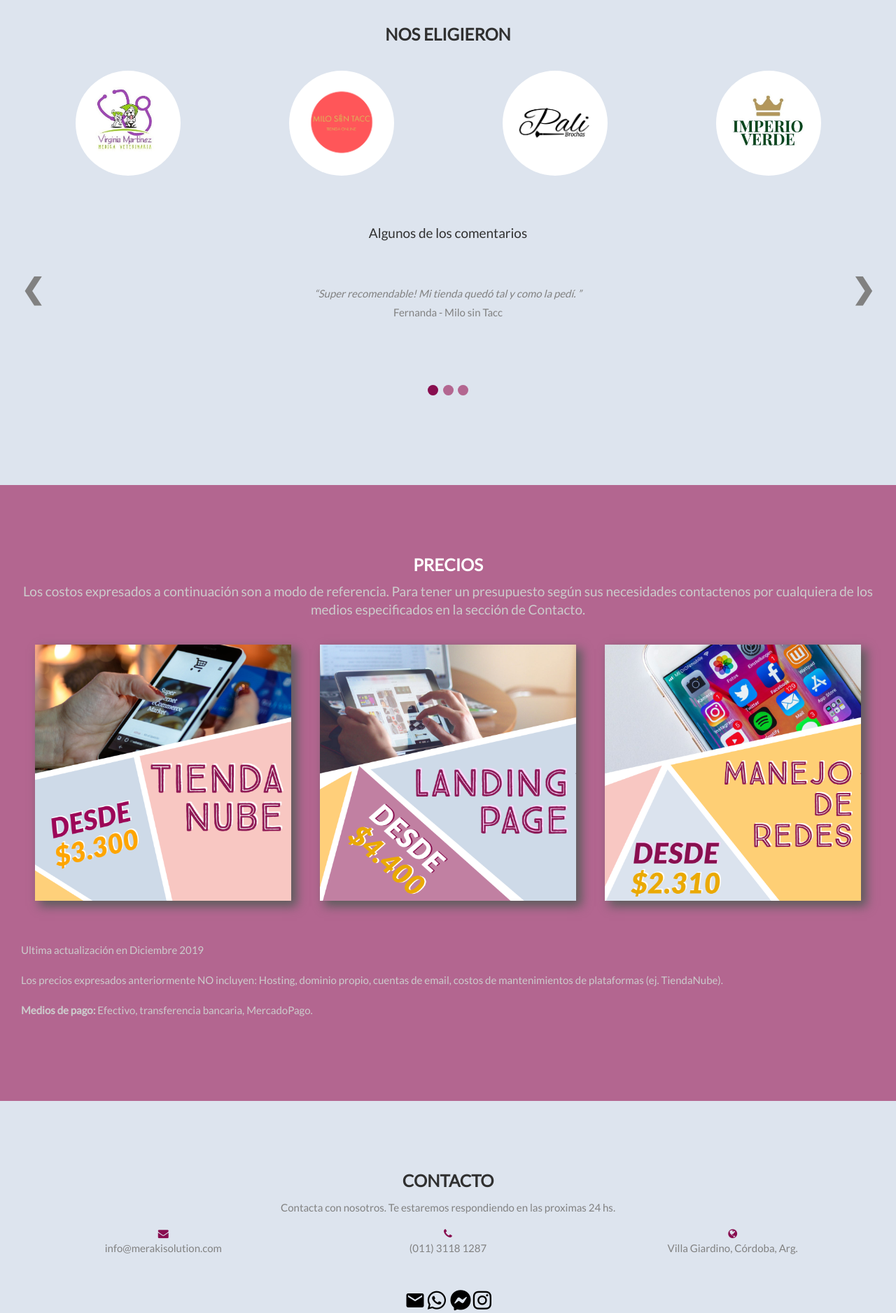
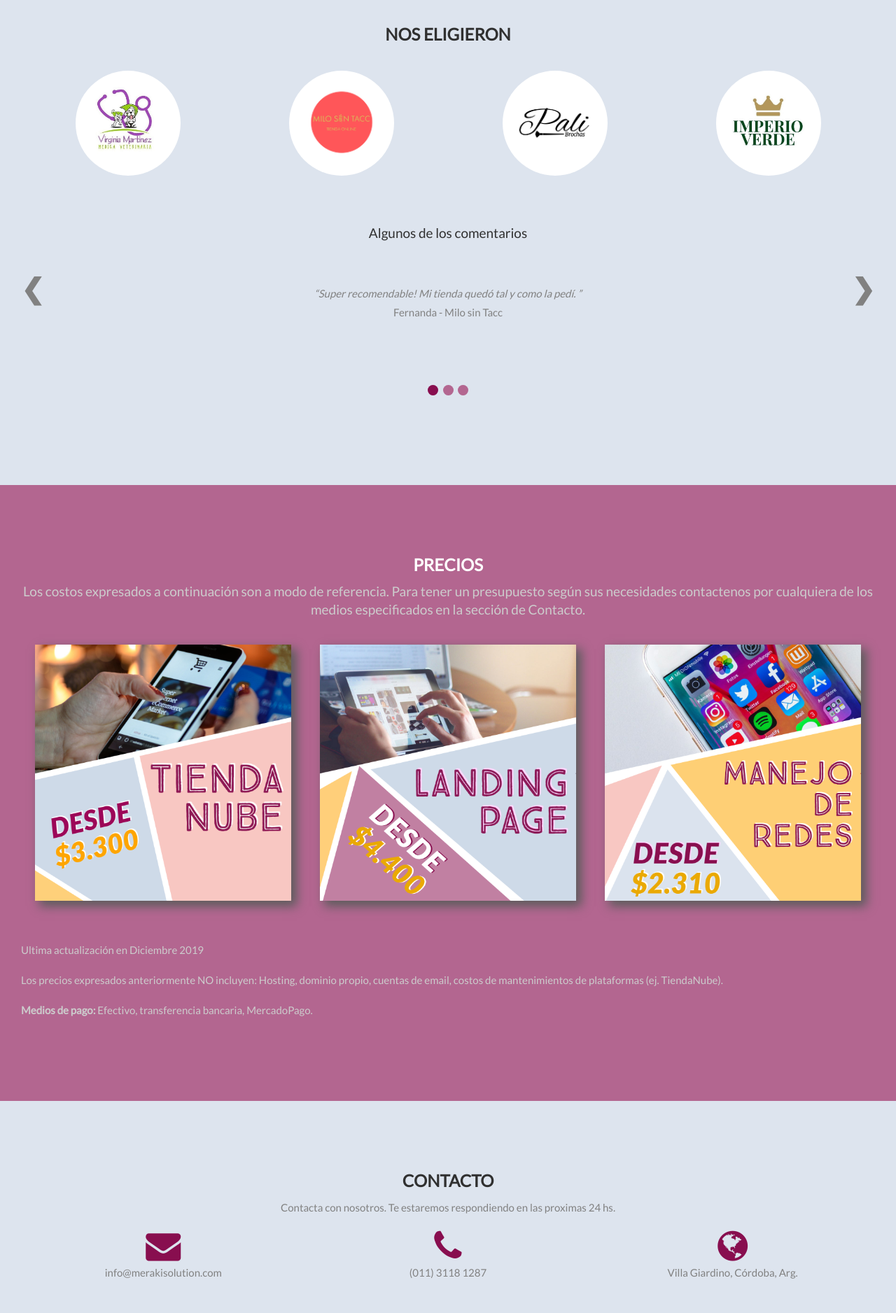
Before and after one commit to ErikaZimmer/LandingPage03, a PHP site: page / in a window 1280 px wide. Shown: the part 3048-4924 px from the top of the page at 70% size. Run offline with PHP 8.4, Linux system fonts and the light colour scheme; some libraries are stand-ins or nearby versions.

Commit message:
Update style.css

```diff
--- a/style.css
+++ b/style.css
@@ -145,6 +145,11 @@ q {font-style: italic;}/* Add an italic font style to all quotes */
 /*FOOTER*/
   p.txt-footer{margin-bottom: 0px;}
 
+
+@media screen and (min-width: 767px){
+  .img-fa{font-size:50px!important;}
+}
+
 @media screen and (min-width: 1000px){
     .container-fluid{padding-right: 30px; padding-left: 30px;}
     div.col-md-4{padding:0px; margin-bottom:30px;}
```
